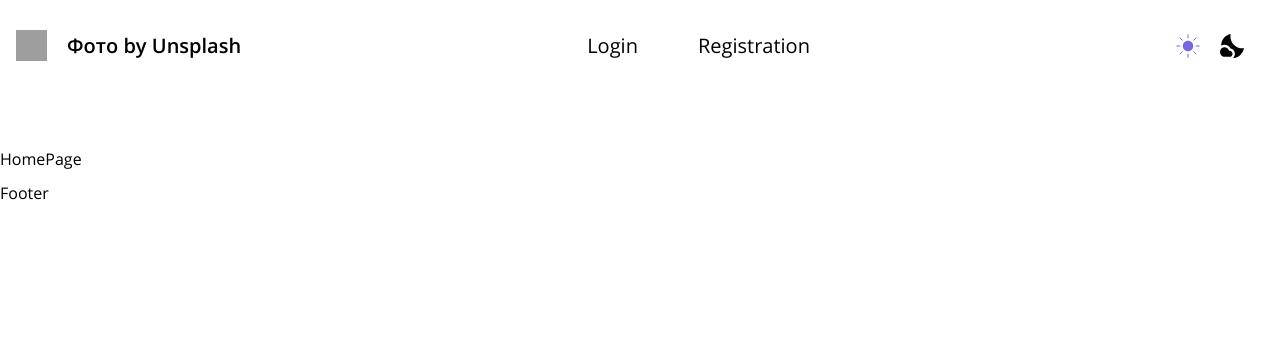
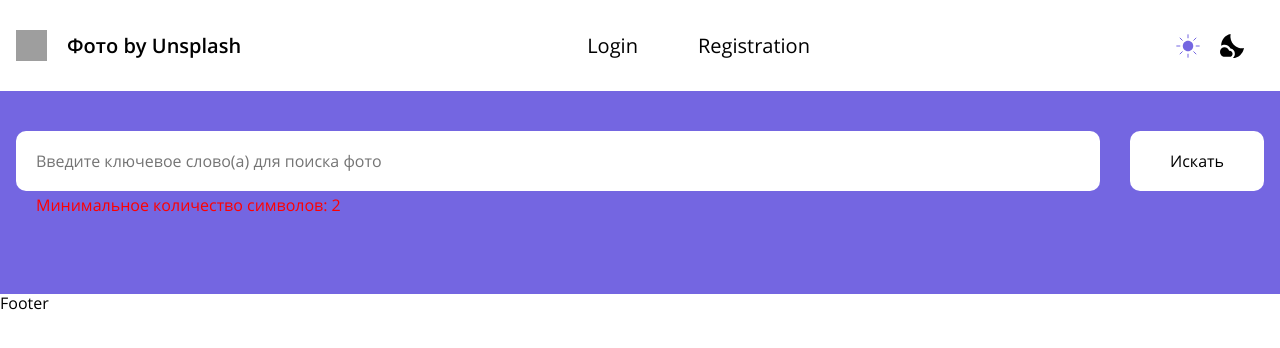
Before and after one commit to vladosrus/aston-react-project, a React app: page /aston-react-project in a window 1280 px wide. Shown: the top 348 px of the page. Built offline with nearby package versions, Linux system fonts and the light colour scheme; grey boxes are pictures that could not be loaded; the HTML template or start-up script is replaced by a standard one.

Commit message:
feat: сверстать форму с поиском фото

```diff
--- a/src/components/Header/Header.module.css
+++ b/src/components/Header/Header.module.css
@@ -3,9 +3,11 @@
   position: fixed;
   top: 0;
   left: 0;
+  z-index: 999;
+  background-color: var(--light-theme-background-color);
 }
 .container {
-  max-width: 1280px;
+  max-width: var(--base-width);
   display: flex;
   flex-direction: row;
   justify-content: space-between;
@@ -44,7 +46,6 @@
   flex-direction: row;
   justify-content: space-between;
   gap: 60px;
-  background-color: #fff;
 }
 .navLink {
   font-size: 20px;
@@ -58,7 +59,7 @@
 }
 .navLinkActive {
   composes: navLink;
-  border-bottom: 2px solid #7466e1;
+  border-bottom: 2px solid var(--light-theme-accent-color);
 }
 .themeButtonsContainer {
   display: flex;
--- a/src/components/HomePage/HomePage.module.css
+++ b/src/components/HomePage/HomePage.module.css
@@ -0,0 +1,52 @@
+.searchSection {
+  width: 100%;
+  background-color: var(--light-theme-accent-color);
+  border-radius: 60px 60px 0px 0px;
+  padding: 91px 0px 60px;
+}
+.searchForm {
+  max-width: var(--base-width);
+  margin: 0 auto;
+  padding: 40px 16px 20px;
+  display: flex;
+  flex-direction: row;
+  justify-content: space-between;
+  align-items: start;
+  gap: 30px;
+}
+.inputContainer {
+  display: flex;
+  flex-direction: column;
+  gap: 5px;
+  width: 1150px;
+}
+.input {
+  font-size: 16px;
+  line-height: 20px;
+  outline: none;
+  border: none;
+  padding: 20px;
+  border-radius: 10px;
+}
+.inputErrorText {
+  color: red;
+  padding-left: 20px;
+  visibility: hidden;
+}
+.inputErrorTextVisible {
+  visibility: visible;
+}
+.button {
+  font-size: 16px;
+  line-height: 20px;
+  padding: 20px 40px;
+  background-color: #fff;
+  border: none;
+  border-radius: 10px;
+  text-align: center;
+  cursor: pointer;
+  transition: transform 0.4s ease;
+}
+.button:hover {
+  transform: scale(1.07);
+}
--- a/src/components/HomePage/HomePage.tsx
+++ b/src/components/HomePage/HomePage.tsx
@@ -1,5 +1,42 @@
-import './HomePage.module.css';
+import { useState } from 'react';
+import clsx from 'clsx';
+import s from './HomePage.module.css';
 
 export function HomePage() {
-  return <p>HomePage</p>;
+  //Временное решение для показа текста ошибки
+  const [error, setError] = useState(false);
+  function handleSubmit(evt: React.FormEvent<HTMLFormElement>): void {
+    evt.preventDefault();
+    setError(!error);
+  }
+
+  return (
+    <>
+      <section className={s.searchSection}>
+        <form className={s.searchForm} onSubmit={handleSubmit}>
+          <label className={s.inputContainer}>
+            <input
+              className={s.input}
+              type="text"
+              placeholder="Введите ключевое слово(а) для поиска фото"
+            />
+            <span
+              className={clsx(s.inputErrorText, {
+                [s.inputErrorTextVisible]: !error
+              })}
+            >
+              Минимальное количество символов: 2
+            </span>
+          </label>
+
+          <button type="submit" className={s.button}>
+            Искать
+          </button>
+        </form>
+      </section>
+      <section className={s.photoSection}>
+        <form />
+      </section>
+    </>
+  );
 }
--- a/src/index.css
+++ b/src/index.css
@@ -4,7 +4,18 @@
 #root {
   font-family: 'Open Sans';
   font-weight: 400;
+  background-color: #fff;
 }
-main {
-  margin-top: 150px;
+:root {
+  --base-width: 1280px;
+
+  --light-theme-accent-color: #7466e1;
+  --light-theme-background-color: #fff;
+  --light-theme-text-color: #000;
+
+  --dark-theme-accent-color: #00ffc2;
+  --dark-theme-accent-background-color: #01221a;
+  --dark-theme-background-color: #000;
+  --dark-theme-text-color: #000;
+  --dark-theme-title-color: #e4e4e4;
 }
```
